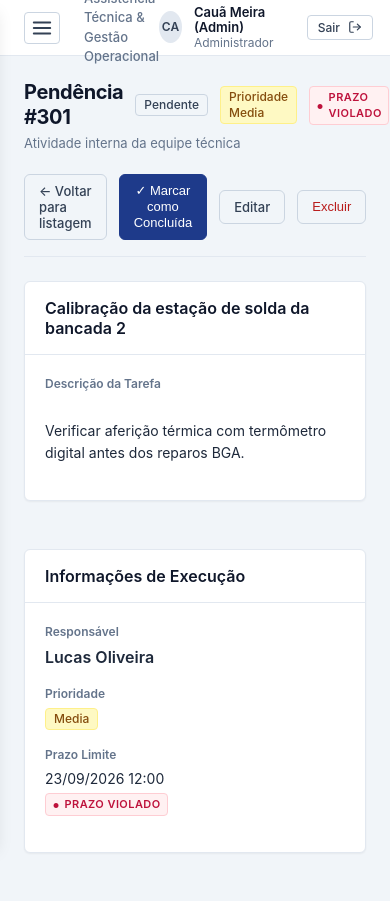
After one commit to patotrembala/ethan-assistant, a PHP site: page /pendencias/301 in a window 390 px wide. The commit adds this page. Run offline with PHP 8.4, Linux system fonts and the light colour scheme.

Commit message:
fix(frontend): corrige navegacao permissoes e responsividade

```diff
--- a/assets/css/components.css
+++ b/assets/css/components.css
@@ -113,41 +113,56 @@
   line-height: 1.3;
 }
 
-/* OS Status Badges */
-.badge-status-aberta {
-  background-color: var(--color-slate-200);
+/* Status Badges - Cobertura completa de status e variações */
+.badge-status-aberta,
+.badge-status-aberto,
+.badge-status-pendente {
+  background-color: var(--color-slate-100);
   color: var(--color-slate-700);
   border: 1px solid var(--color-slate-300);
 }
 
-.badge-status-diagnostico {
+.badge-status-diagnostico,
+.badge-status-em-diagnostico,
+.badge-status-emdiagnostico {
   background-color: #e0f2fe;
   color: #0369a1;
-  border: 1px solid #bae6fd;
+  border: 1px solid #7dd3fc;
 }
 
-.badge-status-aguardando {
+.badge-status-aguardando,
+.badge-status-aguardando-aprovacao,
+.badge-status-aguardandoaprovacao,
+.badge-status-aguardandoaprovacao {
   background-color: #fef3c7;
   color: #b45309;
-  border: 1px solid #fde68a;
+  border: 1px solid #fcd34d;
 }
 
-.badge-status-andamento {
+.badge-status-andamento,
+.badge-status-em-andamento,
+.badge-status-emandamento,
+.badge-status-atendimento,
+.badge-status-em-atendimento,
+.badge-status-ematendimento {
   background-color: #ede9fe;
-  color: #6d28d9;
-  border: 1px solid #ddd6fe;
+  color: #5b21b6;
+  border: 1px solid #c4b5fd;
+  font-weight: 600;
 }
 
-.badge-status-concluida {
+.badge-status-concluida,
+.badge-status-concluido {
   background-color: #dcfce7;
   color: #15803d;
-  border: 1px solid #bbf7d0;
+  border: 1px solid #86efac;
 }
 
-.badge-status-cancelada {
+.badge-status-cancelada,
+.badge-status-cancelado {
   background-color: #fee2e2;
   color: #b91c1c;
-  border: 1px solid #fecaca;
+  border: 1px solid #fca5a5;
 }
 
 /* Priority Badges */
--- a/assets/css/layout.css
+++ b/assets/css/layout.css
@@ -256,6 +256,61 @@
   gap: var(--spacing-6);
 }
 
+/* Mobile Sidebar Toggle & Close Buttons */
+.btn-sidebar-toggle {
+  display: none;
+  align-items: center;
+  justify-content: center;
+  background: transparent;
+  border: 1px solid var(--color-slate-300);
+  border-radius: var(--radius-sm);
+  padding: 4px 6px;
+  cursor: pointer;
+  color: var(--color-slate-700);
+  margin-right: var(--spacing-2);
+}
+
+.btn-sidebar-toggle:hover {
+  background-color: var(--color-slate-100);
+}
+
+.sidebar-close-btn {
+  display: none;
+  background: transparent;
+  border: none;
+  color: var(--color-slate-400);
+  font-size: 1.25rem;
+  line-height: 1;
+  cursor: pointer;
+  padding: 4px 8px;
+  margin-left: auto;
+  border-radius: var(--radius-sm);
+}
+
+.sidebar-close-btn:hover {
+  color: var(--color-white);
+  background-color: rgba(255, 255, 255, 0.1);
+}
+
+.sidebar-overlay {
+  display: none;
+  position: fixed;
+  top: 0;
+  left: 0;
+  width: 100%;
+  height: 100%;
+  background: rgba(15, 23, 42, 0.6);
+  backdrop-filter: blur(2px);
+  z-index: 95;
+  opacity: 0;
+  transition: opacity 0.25s ease;
+}
+
+.sidebar-overlay.active {
+  display: block;
+  opacity: 1;
+}
+
 /* Responsive adjustments */
 @media (max-width: 1100px) {
   .grid-cards-4 {
@@ -267,9 +322,17 @@
 }
 
 @media (max-width: 768px) {
+  .btn-sidebar-toggle {
+    display: inline-flex;
+  }
+  .sidebar-close-btn {
+    display: inline-flex;
+  }
   .app-sidebar {
     transform: translateX(-100%);
-    transition: transform 0.2s ease-in-out;
+    transition: transform 0.25s cubic-bezier(0.4, 0, 0.2, 1);
+    box-shadow: var(--shadow-lg);
+    z-index: 105;
   }
   .app-sidebar.open {
     transform: translateX(0);
--- a/index.php
+++ b/index.php
@@ -277,6 +277,7 @@ switch (true) {
         require __DIR__ . '/views/chamados/form.php';
         break;
 
+    case preg_match('#^/chamados/(\d+)$#', $requestUri, $m):
     case preg_match('#^/chamados/(\d+)/editar$#', $requestUri, $m):
         $chamado = $mockChamados[0];
         $clientes = $mockClientes;
@@ -293,6 +294,11 @@ switch (true) {
         $pendencia = null;
         $usuarios = $mockTecnicos;
         require __DIR__ . '/views/pendencias/form.php';
+        break;
+
+    case preg_match('#^/pendencias/(\d+)$#', $requestUri, $m):
+        $pendencia = $mockPendencias[0];
+        require __DIR__ . '/views/pendencias/show.php';
         break;
 
     case preg_match('#^/pendencias/(\d+)/editar$#', $requestUri, $m):
--- a/views/layouts/footer.php
+++ b/views/layouts/footer.php
@@ -10,6 +10,9 @@ $isAdmin = ($currentUser['perfil'] ?? '') === 'admin';
       </div><!-- /.app-content -->
     </main><!-- /.app-main -->
   </div><!-- /.app-container -->
+
+  <!-- Overlay para fechar sidebar mobile -->
+  <div class="sidebar-overlay" id="sidebarOverlay"></div>
 
   <!-- Modal Global de Exclusão (RN08) -->
   <div class="modal-backdrop" id="modalExclusao">
--- a/views/layouts/sidebar.php
+++ b/views/layouts/sidebar.php
@@ -20,6 +20,7 @@ $baseUrl = $baseUrl ?? '';
       Ethan Assistant
       <span class="brand-badge"><?= $isAdmin ? 'Admin' : 'Técnico' ?></span>
     </div>
+    <button type="button" class="sidebar-close-btn" id="sidebarCloseBtn" aria-label="Fechar menu">✕</button>
   </div>
 
   <nav class="sidebar-nav">
--- a/views/layouts/topbar.php
+++ b/views/layouts/topbar.php
@@ -9,6 +9,13 @@ $baseUrl = $baseUrl ?? '';
 ?>
 <header class="app-topbar">
   <div class="topbar-left">
+    <button type="button" class="btn-sidebar-toggle" id="btnSidebarToggle" aria-label="Abrir menu de navegação">
+      <svg width="22" height="22" viewBox="0 0 24 24" fill="none" stroke="currentColor" stroke-width="2" stroke-linecap="round" stroke-linejoin="round">
+        <line x1="3" y1="12" x2="21" y2="12"></line>
+        <line x1="3" y1="6" x2="21" y2="6"></line>
+        <line x1="3" y1="18" x2="21" y2="18"></line>
+      </svg>
+    </button>
     <span style="font-size: var(--font-size-sm); color: var(--color-slate-500); font-weight: 500;">
       Assistência Técnica & Gestão Operacional
     </span>
--- a/views/pendencias/index.php
+++ b/views/pendencias/index.php
@@ -101,7 +101,10 @@ require __DIR__ . '/../layouts/sidebar.php';
                 </td>
                 <td>
                   <div class="table-actions" style="justify-content: flex-end;">
-                    <a href="<?= $baseUrl ?>/pendencias/<?= (int)$p['id'] ?>/editar" class="btn btn-outline btn-sm">
+                    <a href="<?= $baseUrl ?>/pendencias/<?= (int)$p['id'] ?>" class="btn btn-outline btn-sm">
+                      Detalhes
+                    </a>
+                    <a href="<?= $baseUrl ?>/pendencias/<?= (int)$p['id'] ?>/editar" class="btn btn-secondary btn-sm">
                       Editar
                     </a>
                     <button
--- /dev/null
+++ b/views/pendencias/show.php
@@ -0,0 +1,139 @@
+<?php
+/**
+ * Ethan Assistant - Detalhes da Pendência Interna (RF13 / RN11 / RN12)
+ * @var array $pendencia Dados da pendência interna
+ */
+$pageTitle = htmlspecialchars($pendencia['titulo'] ?? 'Pendência') . ' - Ethan Assistant';
+$currentRoute = 'pendencias';
+$baseUrl = $baseUrl ?? '';
+$currentUser = $currentUser ?? ($_SESSION['user'] ?? ['id' => 1, 'nome' => 'Técnico', 'perfil' => 'tecnico']);
+$isAtrasada = !empty($pendencia['prazo_violado']);
+$isConcluida = in_array($pendencia['status'] ?? '', ['Concluída', 'Cancelada']);
+
+require __DIR__ . '/../layouts/header.php';
+require __DIR__ . '/../layouts/sidebar.php';
+?>
+
+<main class="app-main">
+  <?php require __DIR__ . '/../layouts/topbar.php'; ?>
+
+  <div class="app-content">
+    <?php require __DIR__ . '/../layouts/flash.php'; ?>
+
+    <div class="page-header">
+      <div class="page-title-wrap">
+        <div style="display: flex; align-items: center; gap: var(--spacing-3);">
+          <h1>Pendência #<?= (int)($pendencia['id'] ?? 0) ?></h1>
+          <span class="badge badge-status-<?= strtolower(str_replace([' ', 'í'], ['', 'i'], $pendencia['status'] ?? 'pendente')) ?>">
+            <?= htmlspecialchars($pendencia['status'] ?? 'Pendente') ?>
+          </span>
+          <?php if (!empty($pendencia['prioridade'])): ?>
+            <span class="badge badge-prioridade-<?= strtolower($pendencia['prioridade']) ?>">
+              Prioridade <?= ucfirst(htmlspecialchars($pendencia['prioridade'])) ?>
+            </span>
+          <?php endif; ?>
+          <?php if ($isAtrasada): ?>
+            <span class="badge-prazo-violado">Prazo violado</span>
+          <?php endif; ?>
+        </div>
+        <p class="page-subtitle">Atividade interna da equipe técnica</p>
+      </div>
+
+      <div class="page-actions">
+        <a href="<?= $baseUrl ?>/pendencias" class="btn btn-outline">
+          ← Voltar para listagem
+        </a>
+
+        <?php if (!$isConcluida): ?>
+          <form action="<?= $baseUrl ?>/pendencias/<?= (int)$pendencia['id'] ?>/concluir" method="POST" style="margin: 0;">
+            <button type="submit" class="btn btn-primary">
+              ✓ Marcar como Concluída
+            </button>
+          </form>
+        <?php endif; ?>
+
+        <a href="<?= $baseUrl ?>/pendencias/<?= (int)$pendencia['id'] ?>/editar" class="btn btn-secondary">
+          Editar
+        </a>
+
+        <button
+          type="button"
+          class="btn btn-outline"
+          style="color: var(--color-danger);"
+          data-modal-target="modalExclusao"
+          data-record-id="<?= (int)$pendencia['id'] ?>"
+          data-record-name="Pendência: <?= htmlspecialchars($pendencia['titulo'] ?? '') ?>"
+          onclick="document.getElementById('formConfirmarExclusao').action='<?= $baseUrl ?>/pendencias/<?= (int)$pendencia['id'] ?>/excluir'"
+        >
+          Excluir
+        </button>
+      </div>
+    </div>
+
+    <div class="grid-2-1">
+      <!-- Coluna Principal: Detalhes e Descrição -->
+      <div>
+        <div class="card">
+          <div class="card-header">
+            <h2 class="card-title"><?= htmlspecialchars($pendencia['titulo'] ?? '') ?></h2>
+          </div>
+          <div class="card-body">
+            <div class="form-group">
+              <label class="form-label" style="color: var(--color-slate-500); font-size: var(--font-size-xs);">Descrição da Tarefa</label>
+              <div style="font-size: var(--font-size-base); color: var(--color-slate-800); white-space: pre-line; line-height: 1.6;">
+                <?= !empty($pendencia['descricao']) ? htmlspecialchars($pendencia['descricao']) : '<em>Sem descrição detalhada registrada.</em>' ?>
+              </div>
+            </div>
+          </div>
+        </div>
+      </div>
+
+      <!-- Coluna Lateral: Responsável e Prazos -->
+      <div>
+        <div class="card">
+          <div class="card-header">
+            <h3 class="card-title">Informações de Execução</h3>
+          </div>
+          <div class="card-body">
+            <div style="margin-bottom: var(--spacing-4);">
+              <span class="form-label" style="color: var(--color-slate-500); font-size: var(--font-size-xs);">Responsável</span>
+              <div style="font-weight: 600; font-size: var(--font-size-md);">
+                <?= htmlspecialchars($pendencia['responsavel_nome'] ?? 'Não atribuído') ?>
+              </div>
+            </div>
+
+            <div style="margin-bottom: var(--spacing-4);">
+              <span class="form-label" style="color: var(--color-slate-500); font-size: var(--font-size-xs);">Prioridade</span>
+              <div>
+                <span class="badge badge-prioridade-<?= strtolower($pendencia['prioridade'] ?? 'media') ?>">
+                  <?= ucfirst(htmlspecialchars($pendencia['prioridade'] ?? 'Média')) ?>
+                </span>
+              </div>
+            </div>
+
+            <div style="margin-bottom: var(--spacing-4);">
+              <span class="form-label" style="color: var(--color-slate-500); font-size: var(--font-size-xs);">Prazo Limite</span>
+              <div>
+                <?= htmlspecialchars($pendencia['prazo_formatado'] ?? $pendencia['prazo'] ?? '-') ?>
+                <?php if ($isAtrasada): ?>
+                  <div style="margin-top: 4px;">
+                    <span class="badge-prazo-violado">Prazo violado</span>
+                  </div>
+                <?php endif; ?>
+              </div>
+            </div>
+
+            <?php if (!empty($pendencia['concluido_em'])): ?>
+              <div style="padding-top: var(--spacing-3); border-top: 1px solid var(--color-slate-200);">
+                <span class="form-label" style="color: var(--color-slate-500); font-size: var(--font-size-xs);">Concluída em</span>
+                <div style="color: var(--color-success); font-weight: 600;">
+                  <?= htmlspecialchars($pendencia['concluido_em_formatada'] ?? $pendencia['concluido_em']) ?>
+                </div>
+              </div>
+            <?php endif; ?>
+          </div>
+        </div>
+      </div>
+    </div>
+
+<?php require __DIR__ . '/../layouts/footer.php'; ?>
```
Also changed, not shown: assets/js/app.js (+45 -0 lines), views/chamados/form.php (+8 -1 lines), views/ordens/form.php (+36 -2 lines), views/pendencias/form.php (+8 -1 lines).
